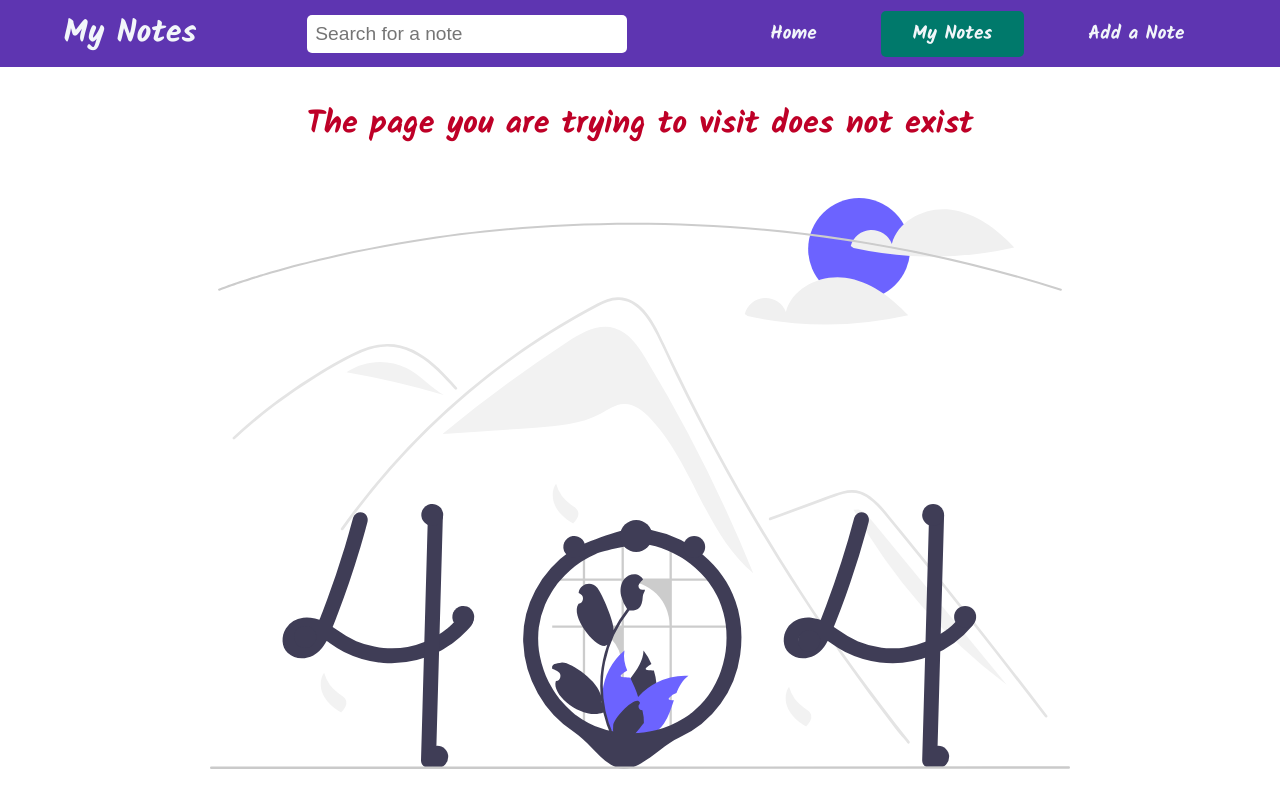
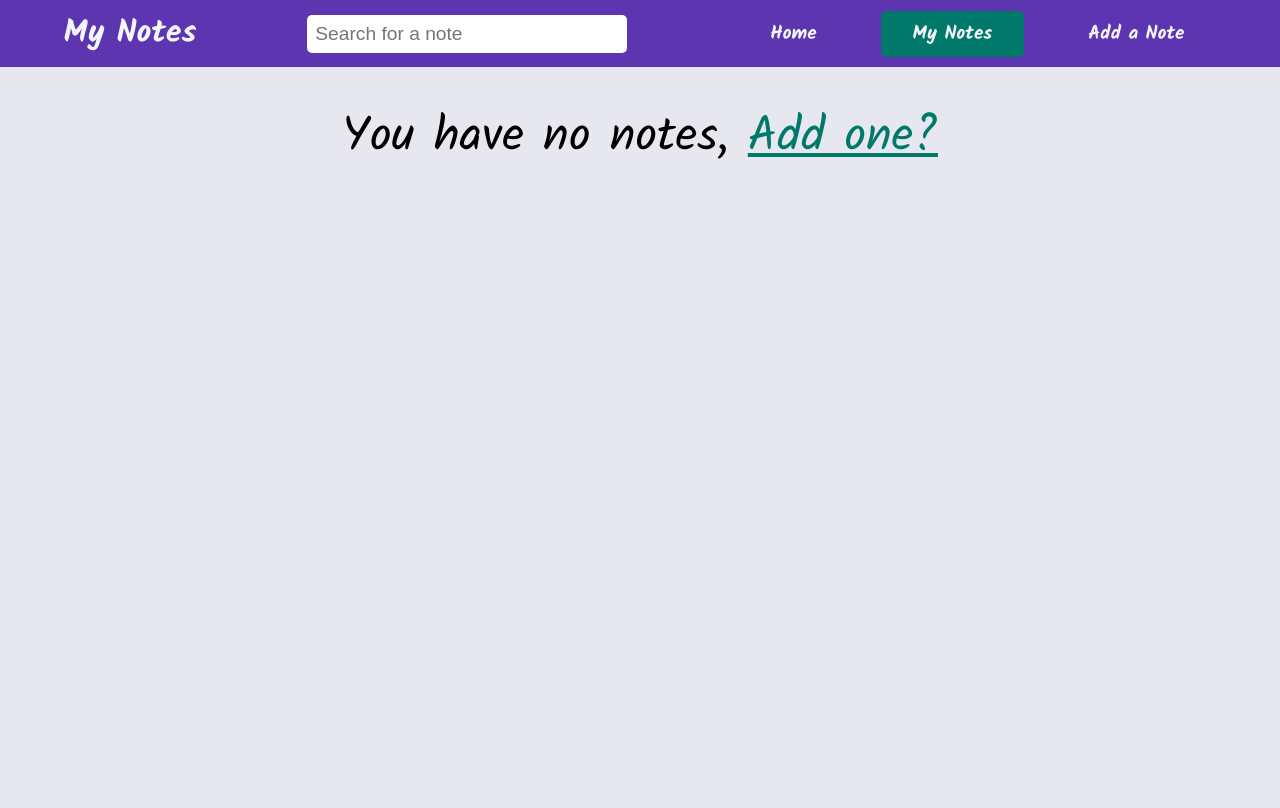
Before and after one commit to FrontEndDevo/Flying-Notes, a React (Create React App) app: page /my-notes in a window 1280 px wide. Shown: the top 808 px of the page. Built offline with nearby package versions, Linux system fonts and the light colour scheme.

Commit message:
Prepare everything before add user notes to UserNotes component

```diff
--- a/src/App.jsx
+++ b/src/App.jsx
@@ -3,6 +3,7 @@ import Navbar from "./components/NavigationBar/Navbar";
 import Homepage from "./pages/Homepage";
 import NewNote from "./pages/NewNote";
 import NotFoundPage from "./pages/NotFoundPage";
+import AllNotes from "./pages/AllNotes";
 
 const App = () => {
   return (
@@ -12,13 +13,16 @@ const App = () => {
         <Route path="/" exact>
           <Redirect to="/home" />
         </Route>
-        <Route path="/home" exact>
+        <Route path="/home">
           <Homepage />
         </Route>
-        <Route path="/add-new-note" exact>
+        <Route path="/my-notes" exact>
+          <AllNotes />
+        </Route>
+        <Route path="/add-new-note">
           <NewNote />
         </Route>
-        <Route path="*" exact>
+        <Route path="*">
           <NotFoundPage />
         </Route>
       </Switch>
--- /dev/null
+++ b/src/components/Notes/UserNotes/UserNotes.jsx
@@ -0,0 +1,23 @@
+import { useSelector } from "react-redux";
+import { Link } from "react-router-dom";
+import classes from "./UserNotes.module.scss";
+
+const UserNotes = () => {
+  const userNotes = useSelector((state) => state.note.notes);
+  const totalUserNotes = useSelector((state) => state.note.totalNotes);
+
+  return (
+    <div className={classes["user-notes"]}>
+      {totalUserNotes === 0 && (
+        <p className={classes["no-notes"]}>
+          You have no notes, <Link to="/add-new-note">Add one?</Link>
+        </p>
+      )}
+      {totalUserNotes !== 0 && (
+        <div className={classes["all-notes"]}>UserNotes</div>
+      )}
+    </div>
+  );
+};
+
+export default UserNotes;
--- /dev/null
+++ b/src/components/Notes/UserNotes/UserNotes.module.scss
@@ -0,0 +1,23 @@
+@use "../../../styles/vars" as *;
+
+.user-notes {
+  height: 100vh;
+  background-color: $med_white;
+  display: flex;
+  flex-direction: column;
+  gap: 1rem;
+  align-items: center;
+
+  .no-notes {
+    font-size: 3rem;
+    margin-top: 2rem;
+    a {
+      color: $med_teal;
+      text-decoration: underline;
+    }
+  }
+
+  .all-notes {
+    margin-top: 2rem;
+  }
+}
--- /dev/null
+++ b/src/pages/AllNotes.jsx
@@ -0,0 +1,8 @@
+import React from "react";
+import UserNotes from "../components/Notes/UserNotes/UserNotes";
+
+const AllNotes = () => {
+  return <UserNotes />;
+};
+
+export default AllNotes;
--- a/src/styles/vars.scss
+++ b/src/styles/vars.scss
@@ -9,6 +9,8 @@ $light_teal: #26a69a;
 $dark_gray: #424242;
 $dark_red: #be0027;
 $light_green:#34bf49;
+$med_white: #e6e7ef;
+
 // Borders
 $small_border_radius: 5px;
 $med_border_radius: $small_border_radius * 2;
```
